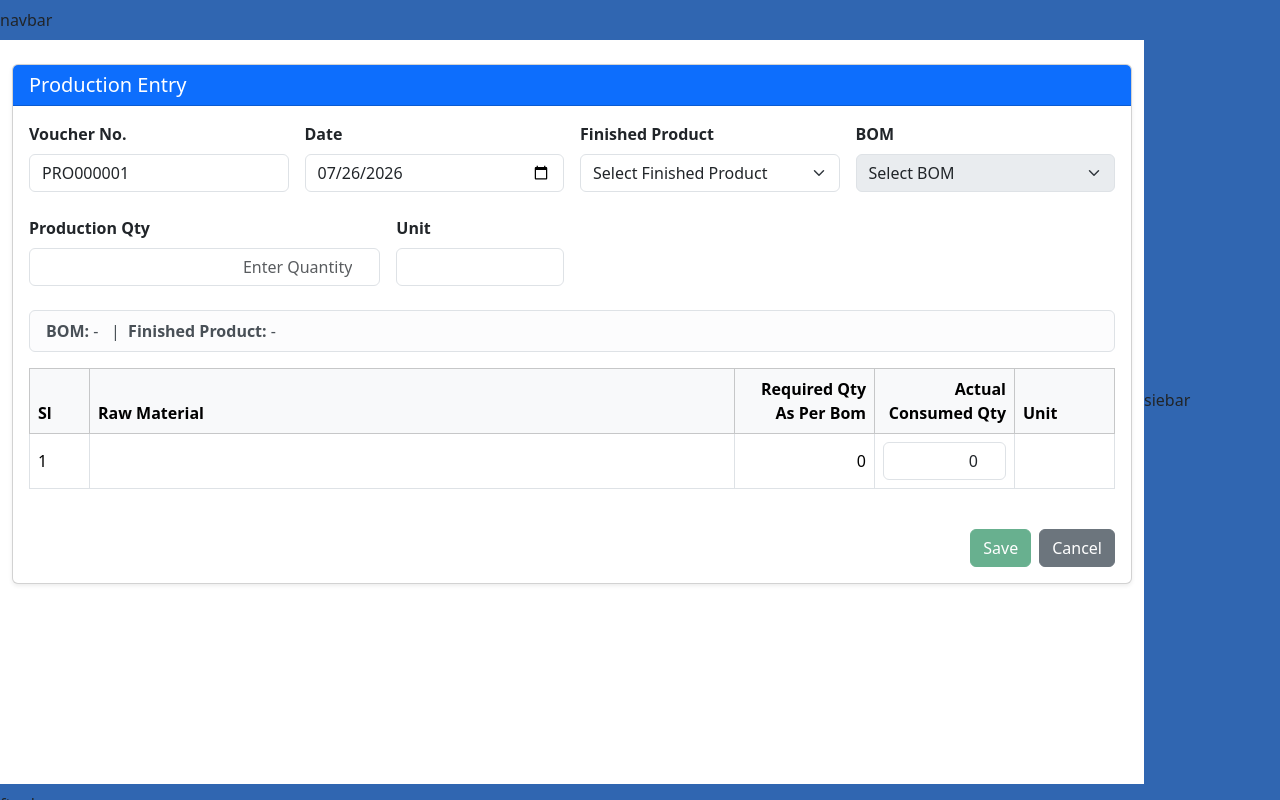
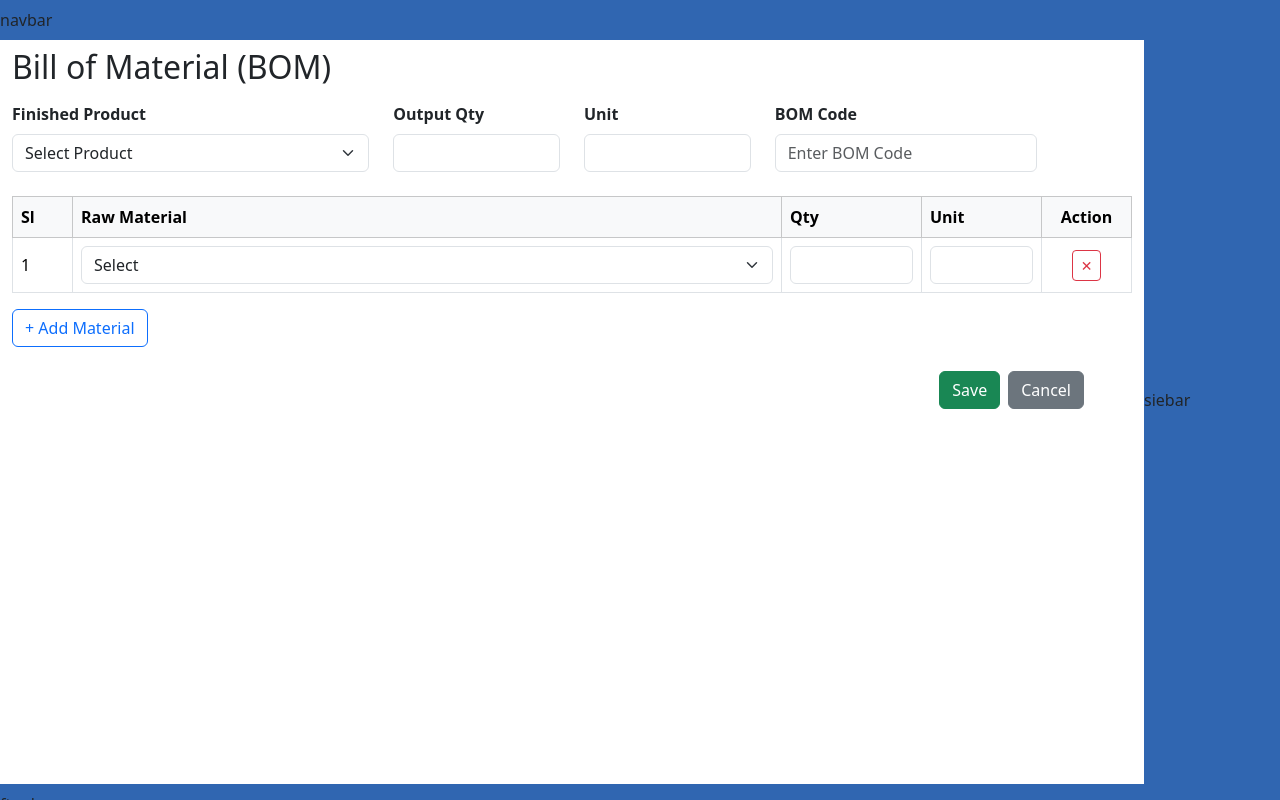
Before and after one commit to riissshu/ERP, a React (Vite) app in the folder Frontend/: page /inventory in a window 1280 px wide. Built offline with nearby package versions, Linux system fonts and the light colour scheme.

Commit message:
ui updated

```diff
--- a/Frontend/src/forms/ProductionEntryForm.jsx
+++ b/Frontend/src/forms/ProductionEntryForm.jsx
@@ -27,8 +27,6 @@ const bomList = [
 ];
 
 export default function ProductionEntryForm() {
-
-
   const [voucherNo, setVoucherNo] = useState("PRO000001");
 
   const [date, setDate] = useState(new Date().toISOString().split("T")[0]);
@@ -78,7 +76,6 @@ export default function ProductionEntryForm() {
   }, [selectedBOM]);
 
   useEffect(() => {
-
     // If Production Qty is blank or zero, reset quantities
     if (!productionQty || Number(productionQty) <= 0) {
       setRows((prev) =>
@@ -128,9 +125,7 @@ export default function ProductionEntryForm() {
     ]);
     setProductionQty("");
 
-  const product = bomList.find(
-    (b) => b.finishedItem === value
-  );
+    const product = bomList.find((b) => b.finishedItem === value);
 
     if (product) {
       setOutputUnit(product.unit);
@@ -156,11 +151,8 @@ export default function ProductionEntryForm() {
   };
 
   return (
-    <div className="container mt-4">
-      <div className="card shadow-sm">
-        <div className="card-header bg-primary text-white">
-          <h5 className="mb-0">Production Entry</h5>
-        </div>
+    <div className="container">
+      <h2 className="pt-2 pb-2">Production Entry</h2>
 
       <div className="card-body">
         {/* Header */}
@@ -198,13 +190,11 @@ export default function ProductionEntryForm() {
             >
               <option value="">Select Finished Product</option>
 
-                {[...new Set(bomList.map((b) => b.finishedItem))].map(
-                  (item) => (
+              {[...new Set(bomList.map((b) => b.finishedItem))].map((item) => (
                 <option key={item} value={item}>
                   {item}
                 </option>
-                  ),
-                )}
+              ))}
             </select>
           </div>
 
@@ -257,11 +247,6 @@ export default function ProductionEntryForm() {
           </div>
         </div>
 
-          <div className="alert alert-light border py-2 mb-3">
-            <strong>BOM:</strong> {selectedBOM || "-"} &nbsp;&nbsp;|&nbsp;&nbsp;
-            <strong>Finished Product:</strong> {finishedItem || "-"}
-          </div>
-
         {/* Material Table */}
 
         <div className="table-responsive">
@@ -311,11 +296,10 @@ export default function ProductionEntryForm() {
 
         {/* Footer */}
 
-          <div className="d-flex justify-content-end gap-2 mt-4">
+        <div className="d-flex justify-content-end gap-2 mt-4 me-5 mb-4">
           <button
             className="btn btn-success"
             onClick={handleSave}
-              disabled={!selectedBOM || !productionQty}
           >
             Save
           </button>
@@ -329,6 +313,5 @@ export default function ProductionEntryForm() {
         </div>
       </div>
     </div>
-    </div>
   );
 }
--- a/Frontend/src/forms/StockBomMasterForm.jsx
+++ b/Frontend/src/forms/StockBomMasterForm.jsx
@@ -82,11 +82,9 @@ export default function BOMForm() {
   };
 
   return (
-    <div className="container mt-4">
-      <div className="card shadow-sm">
-        <div className="card-header bg-primary text-white">
-          <h5 className="mb-0">Bill of Material (BOM)</h5>
-        </div>
+    <div className="container">
+
+          <h2 className="pt-2 pb-2">Bill of Material (BOM)</h2>
 
         <div className="card-body">
           {/* Finished Product */}
@@ -220,7 +218,7 @@ export default function BOMForm() {
           </button>
 
           {/* Footer Buttons */}
-          <div className="d-flex justify-content-end gap-2">
+          <div className="d-flex justify-content-end gap-2 mb-4 me-5">
             <button className="btn btn-success" onClick={handleSave}>
               Save
             </button>
@@ -233,7 +231,7 @@ export default function BOMForm() {
             </button>
           </div>
         </div>
-      </div>
+
     </div>
   );
 }
--- a/Frontend/src/layouts/MfgJournalVoucher.jsx
+++ b/Frontend/src/layouts/MfgJournalVoucher.jsx
@@ -1,11 +1,11 @@
-import ProductionEntryForm from "../forms/ProductionEntryForm.jsx"
-// import BOMForm from "../forms/StockBomMasterForm.jsx"
+// import ProductionEntryForm from "../forms/ProductionEntryForm.jsx"
+import BOMForm from "../forms/StockBomMasterForm.jsx"
 
 export default function MfgJournalVocuher() {
     return(
         <div className="row">
-            <ProductionEntryForm/>
-            {/* <BOMForm/> */}
+            {/* <ProductionEntryForm/> */}
+            <BOMForm/>
         </div>
     )
 }
```
Lines whose indentation alone changed are shown as unchanged.
